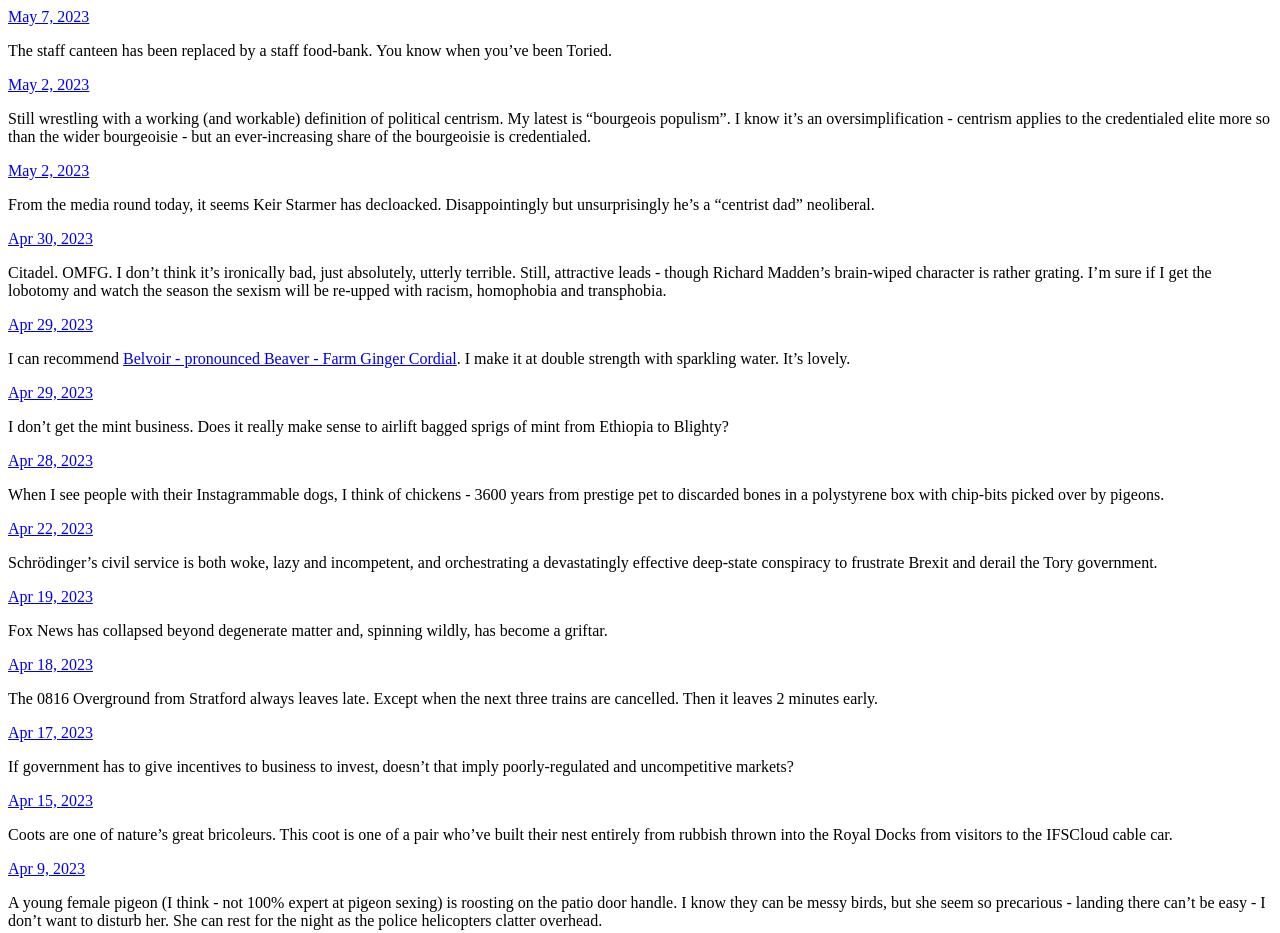
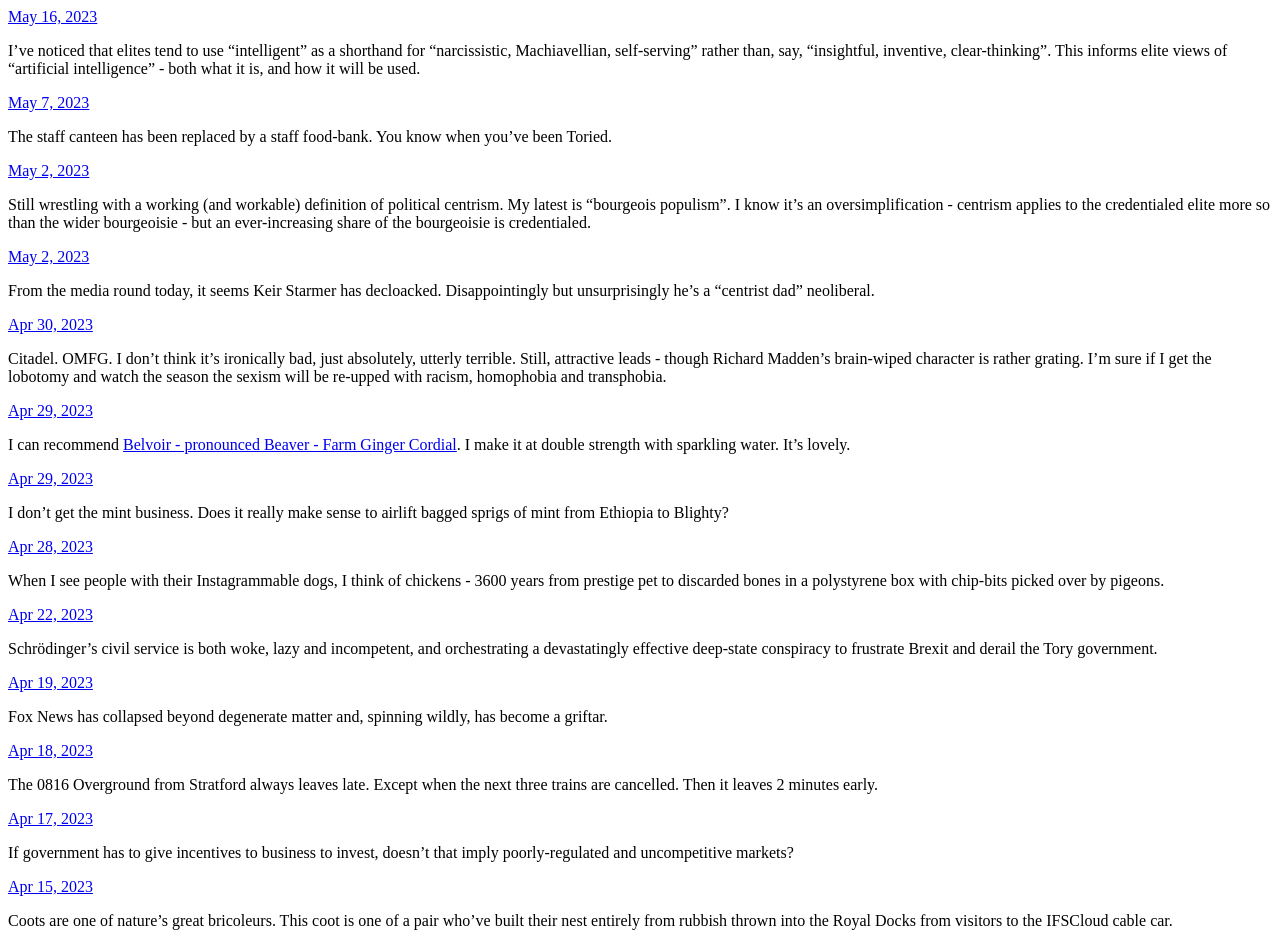
Before and after one commit to m-metcalfe/lastchance.rodeo, a plain HTML site: page index.html in a window 1280 px wide. Shown: the top 933 px of the page. Drawn offline with Linux system fonts and the light colour scheme.

Commit message:
Archiving from Micro.blog.

```diff
--- a/index.html
+++ b/index.html
@@ -21,6 +21,17 @@
 <div class="h-feed">
 
 
+
+	  <div class="h-entry">
+
+
+		<a href="https://lastchance.rodeo/2023/05/16/ive-noticed-that.html" class="u-url"><time class="dt-published" datetime="2023-05-16 08:16:36 &#43;0100">May 16, 2023</time></a>
+
+		<div class="e-content">
+			 <p>I’ve noticed that elites tend to use “intelligent” as a shorthand for “narcissistic, Machiavellian, self-serving” rather than, say, “insightful, inventive, clear-thinking”. This informs elite views of “artificial intelligence” - both what it is, and how it will be used.</p>
+
+		</div>
+	  </div>
 
 	  <div class="h-entry">
 
```
